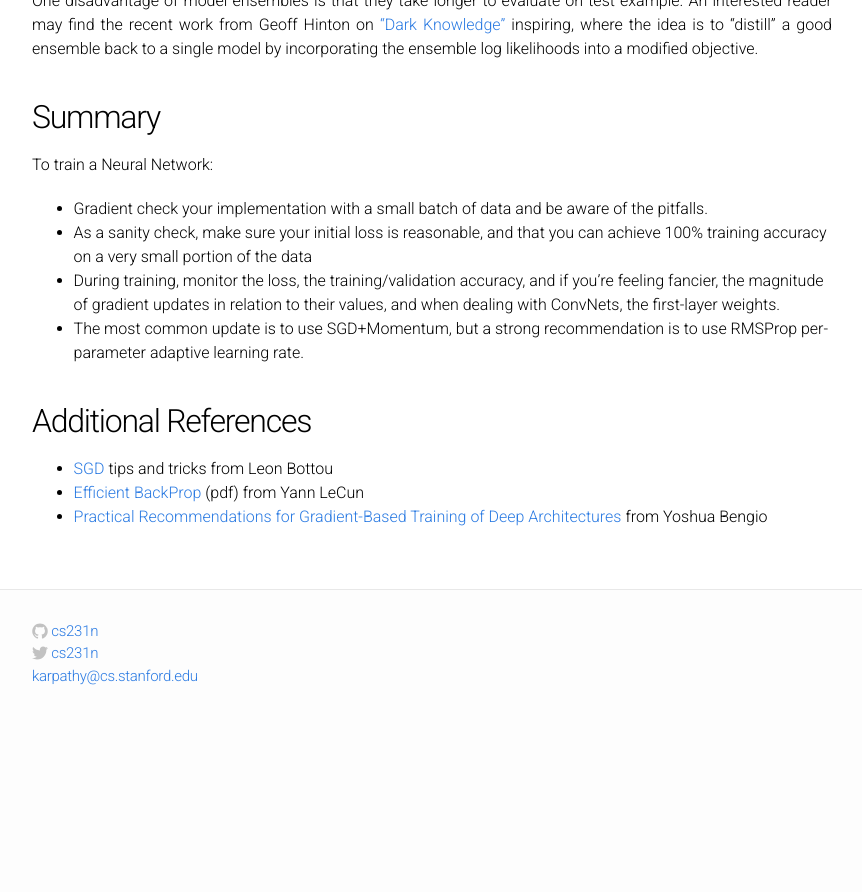
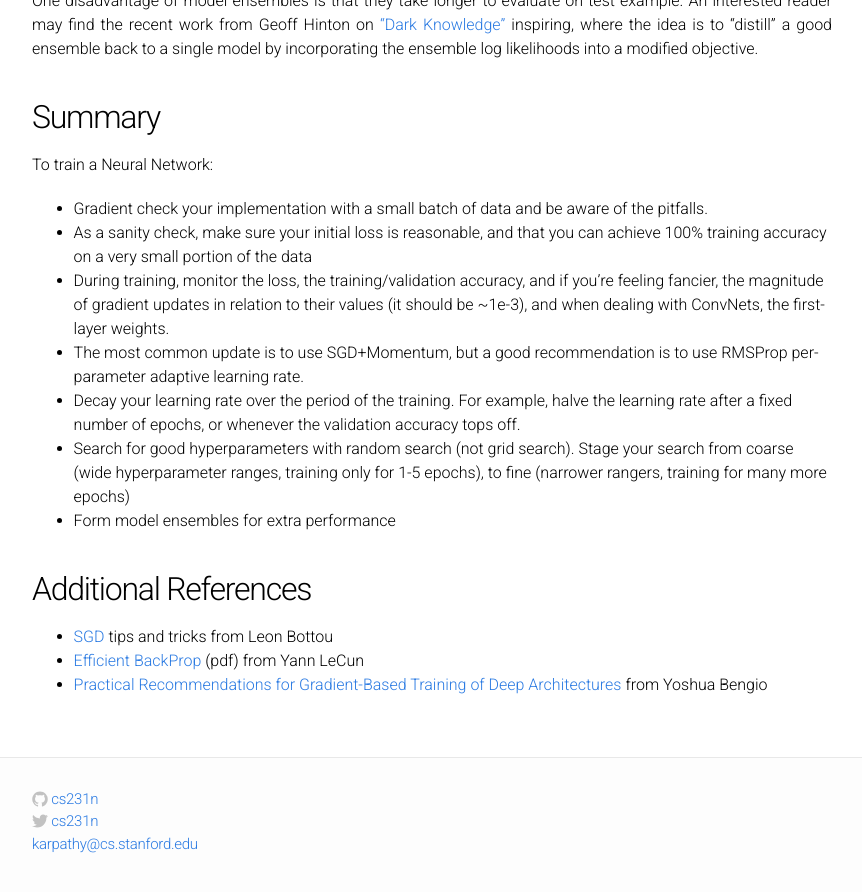
Before and after one commit to cs231n/cs231n.github.io, a Jekyll site: the page built from neural-networks-3.md, in a window 1280 px wide and 900 px high, scrolled down 13677 px. Shown: the top 892 px of the window, without its empty margins (208-1070 px from the left). Built offline with Jekyll 4.4.1, drawn with Linux system fonts in a browser that asks for light colours; Markdown is read by kramdown in place of the engine named in the settings; formulas are drawn with MathJax 3; before the commit the page ends 14409 px from its top, so only the background shows below that.

Commit message:
finishing summary

```diff
--- a/neural-networks-3.md
+++ b/neural-networks-3.md
@@ -327,8 +327,11 @@ To train a Neural Network:
 
 - Gradient check your implementation with a small batch of data and be aware of the pitfalls.
 - As a sanity check, make sure your initial loss is reasonable, and that you can achieve 100% training accuracy on a very small portion of the data
-- During training, monitor the loss, the training/validation accuracy, and if you're feeling fancier, the magnitude of gradient updates in relation to their values, and when dealing with ConvNets, the first-layer weights.
-- The most common update is to use SGD+Momentum, but a strong recommendation is to use RMSProp per-parameter adaptive learning rate.
+- During training, monitor the loss, the training/validation accuracy, and if you're feeling fancier, the magnitude of gradient updates in relation to their values (it should be ~1e-3), and when dealing with ConvNets, the first-layer weights.
+- The most common update is to use SGD+Momentum, but a good recommendation is to use RMSProp per-parameter adaptive learning rate.
+- Decay your learning rate over the period of the training. For example, halve the learning rate after a fixed number of epochs, or whenever the validation accuracy tops off.
+- Search for good hyperparameters with random search (not grid search). Stage your search from coarse (wide hyperparameter ranges, training only for 1-5 epochs), to fine (narrower rangers, training for many more epochs)
+- Form model ensembles for extra performance
 
 <a name='add'></a>
 ## Additional References
```
